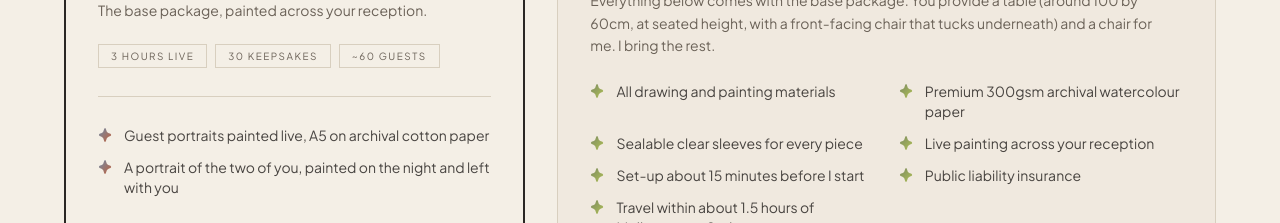
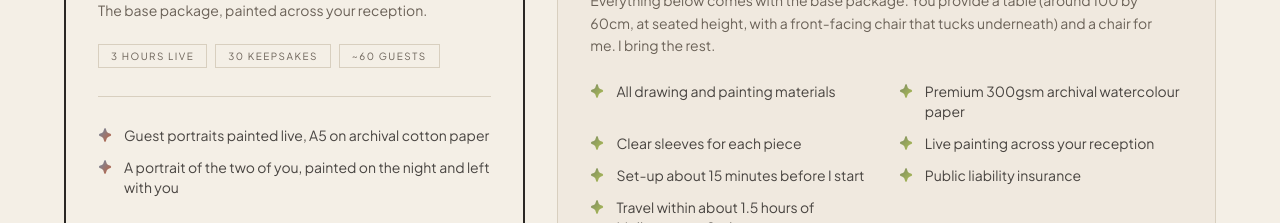
Before and after one commit to itschriswang/EventsWatercolouring, a React (Vite) app: page / in a window 1280 px wide. Shown: the part 6900-7123 px from the top of the page. Built offline with nearby package versions, Linux system fonts and the light colour scheme.

Commit message:
Update content.js

```diff
--- a/src/content.js
+++ b/src/content.js
@@ -229,7 +229,7 @@ export const PACKAGES = {
     items: [
       'All drawing and painting materials',
       'Premium 300gsm archival watercolour paper',
-      'Sealable clear sleeves for every piece',
+      'Clear sleeves for each piece',
       'Live painting across your reception',
       'Set-up about 15 minutes before I start',
       'Public liability insurance',
```
